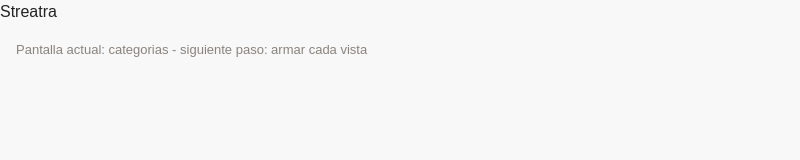
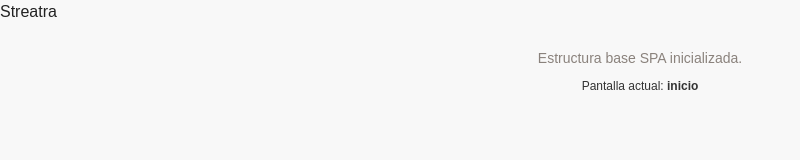
Before and after one commit to Nath4rce/Streatra, a website built with Vite: page index.html in a window 1280 px wide. Shown: the whole page, without its empty margins (0-800 px from the left). Built offline with nearby package versions, Linux system fonts and the light colour scheme.

Commit message:
feat: crear estructura HTML base de la SPA

```diff
--- a/index.html
+++ b/index.html
@@ -3,16 +3,15 @@
   <head>
     <meta charset="UTF-8" />
     <meta name="viewport" content="width=device-width, initial-scale=1.0" />
-  <title>Streatra - Ventas Moviles UPB</title>
-  <link rel="stylesheet" href="/src/styles/main.scss" />
+    <title>Streatra</title>
+    <!-- Punto de entrada de estilos -->
+    <link rel="stylesheet" href="./src/styles/main.scss" />
   </head>
   <body>
-  <div id="app">
-    <!-- Aqui se monta la pantalla activa (categorias, lista, detalle, etc.) -->
-    <!-- Cada pantalla se puede armar como una funcion JS que devuelve HTML,
-         o como una plantilla <template> separada. Definanlo en equipo. -->
-  </div>
+    <!-- Contenedor principal de la SPA -->
+    <div id="app"></div>
 
-  <script type="module" src="/src/js/main.js"></script>
+    <!-- Punto de entrada de JavaScript -->
+    <script type="module" src="./src/js/main.js"></script>
   </body>
 </html>
--- a/src/js/main.js
+++ b/src/js/main.js
@@ -4,27 +4,27 @@
 
 const app = document.getElementById('app');
 
-// Datos "quemados" - se van a mover a un archivo aparte (data.js) a medida
-// que crezca, para no mezclar datos con logica de render.
-const categorias = [
-  { id: 'alimentos', nombre: 'Alimentos' },
-  { id: 'bisuteria', nombre: 'Bisuteria' },
-  { id: 'papeleria', nombre: 'Papeleria' },
-];
+// Estado inicial de la pantalla
+let pantallaActual = 'inicio';
 
-// Enrutamiento simple basado en un estado en memoria (sin libreria de router)
-let pantallaActual = 'categorias';
-
+// Función principal para renderizar la vista en el contenedor #app
 function render() {
   app.innerHTML = `
-    <div class="brand-strip"><span>Streatra</span></div>
-    <p style="padding: 16px; color: #8A827C; font-size: 13px;">
-      Pantalla actual: ${pantallaActual} - siguiente paso: armar cada vista
-    </p>
+    <main class="spa-container">
+      <header class="brand-strip">
+        <span>Streatra</span>
+      </header>
+      <section style="padding: 24px; text-align: center;">
+        <p style="color: #8A827C; font-size: 14px;">
+          Estructura base SPA inicializada.
+        </p>
+        <p style="color: #333; font-size: 12px; margin-top: 8px;">
+          Pantalla actual: <strong>${pantallaActual}</strong>
+        </p>
+      </section>
+    </main>
   `;
 }
 
+// Ejecución inicial
 render();
-
-// Exportamos por si otros módulos necesitan re-renderizar
-export { render, categorias };
```
Lines whose indentation alone changed are shown as unchanged.
